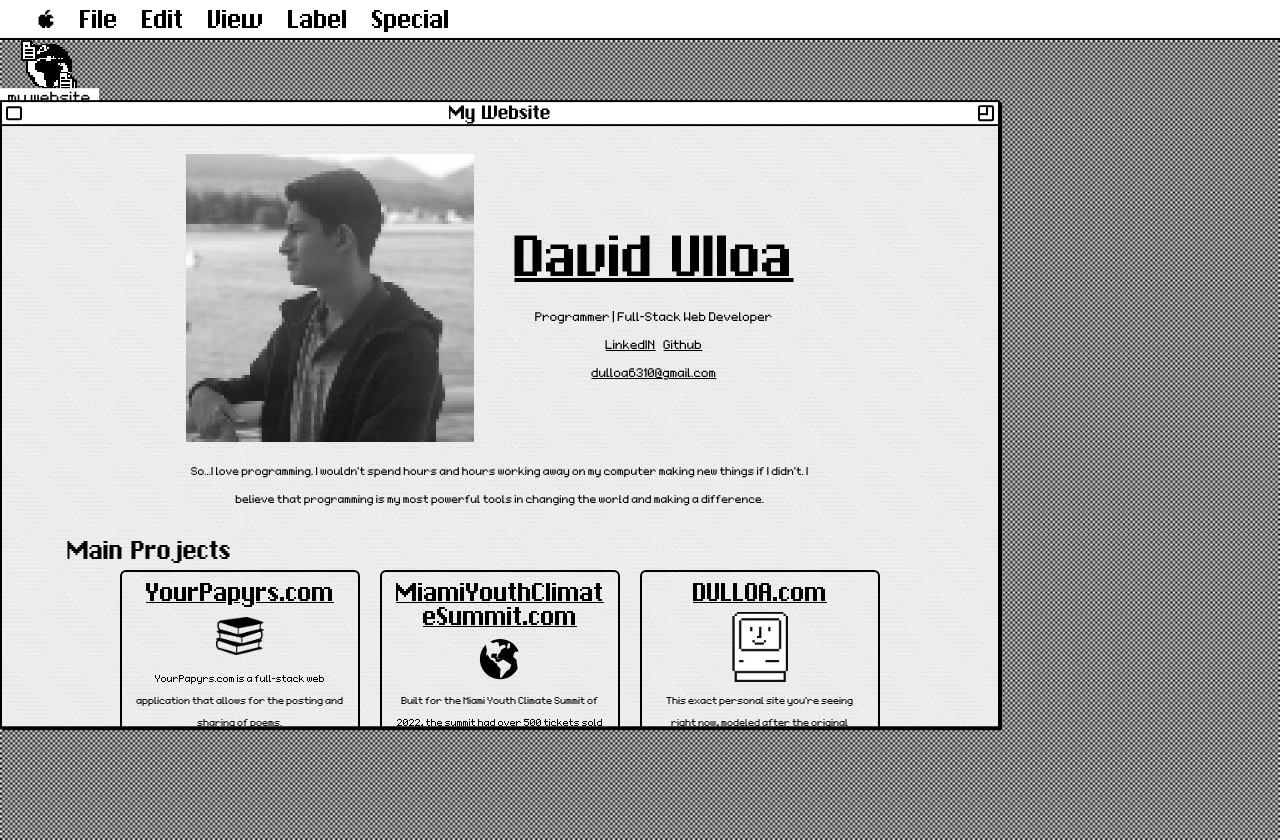
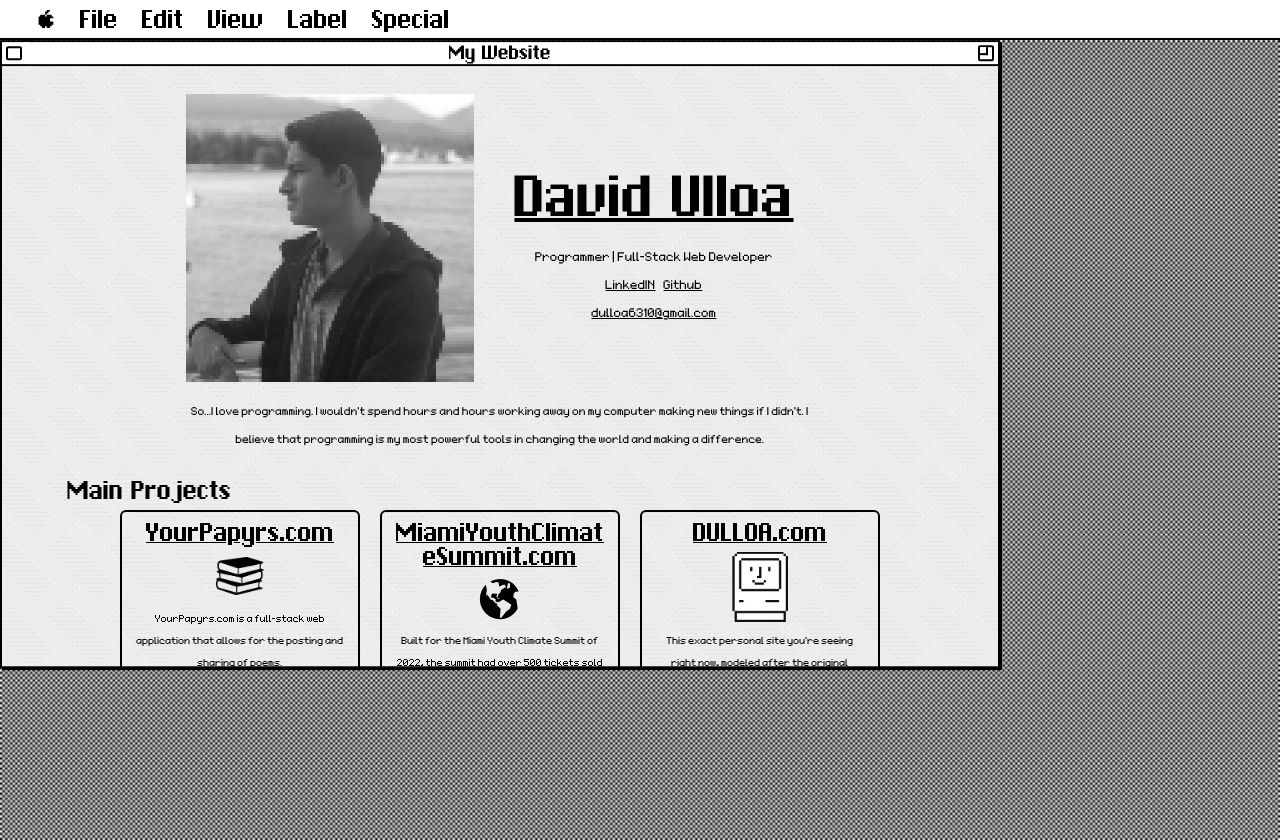
Before and after one commit to DavidUlloa6310/personal-site-mac, a Next.js app: page /desktop in a window 1280 px wide. Built offline with nearby package versions, Linux system fonts and the light colour scheme.

Commit message:
Adjusted Web Browser Sizes for Mobile

```diff
--- a/components/Window/WebBrowser/WebBrowser.jsx
+++ b/components/Window/WebBrowser/WebBrowser.jsx
@@ -16,7 +16,7 @@ function WebBrowser(props) {
       id={props.id}
       onClose={props.onClose}
     >
-      <div className="scrollbar relative flex h-[600px] w-[350px] flex-col items-center overflow-x-hidden overflow-y-scroll bg-white bg-browser-bg bg-repeat-round p-7 sm:max-h-[800px] sm:w-[100%]">
+      <div className=" scrollbar relative flex h-full w-fit flex-col items-center overflow-x-hidden overflow-y-scroll bg-white bg-browser-bg bg-repeat-round p-7 pb-24 sm:h-[600px] sm:max-h-[800px] sm:w-[100%]">
         <div className="flex flex-col items-center justify-center space-x-5 sm:flex-row">
           <ProfilePic className="pointer-events-none select-none"></ProfilePic>
           <div className="flex flex-col items-center justify-center font-monaco text-xl">
--- a/components/Window/Window.jsx
+++ b/components/Window/Window.jsx
@@ -76,13 +76,14 @@ function Window(props) {
 
   useOutsideAlerter(windowRef, setInactive);
 
-  return (
-    <Draggable bounds="parent" onDrag={setActive}>
+  const windowContent = (
     <div
       onClick={setActive}
       onMouseDown={setActive}
       ref={windowRef}
-        className={` ${props.hiddenClassName} w-fit border-2 border-black shadow-mac`}
+      className={` ${props.hiddenClassName} ${
+        window.innerWidth < 768 ? "h-full w-full" : "w-fit"
+      } border-2 border-black shadow-mac`}
       id={props.id}
     >
       {!isHidden && (
@@ -96,6 +97,15 @@ function Window(props) {
         </>
       )}
     </div>
+  );
+
+  if (window.innerWidth < 1000) {
+    return windowContent;
+  }
+
+  return (
+    <Draggable bounds="parent" onDrag={setActive}>
+      {windowContent}
     </Draggable>
   );
 }
--- a/components/icons/Draggable/DraggableIcon.jsx
+++ b/components/icons/Draggable/DraggableIcon.jsx
@@ -37,7 +37,7 @@ function DraggableIcon(props) {
       id={props.id}
       className={`${
         isActive || (activeItem == props.id && " z-50 ")
-      } w-fit min-w-[100px]`}
+      } absolute w-fit min-w-[100px]`}
       onMouseDown={() => {
         setActive();
       }}
--- a/components/icons/Draggable/IconList.jsx
+++ b/components/icons/Draggable/IconList.jsx
@@ -7,7 +7,7 @@ function IconList(props) {
   return (
     <>
       {icons.map((el, index) => {
-        return <div key={index}>{el}</div>;
+        return el;
       })}
     </>
   );
--- a/pages/index.js
+++ b/pages/index.js
@@ -43,7 +43,7 @@ export default function Home() {
   }
 
   return (
-    <main className="cotainer flex h-screen w-screen cursor-default flex-col items-center justify-center overflow-hidden">
+    <main className="cotainer flex h-screen w-screen cursor-default flex-col items-center justify-center">
       <h1 className=" m-9 text-center font-chicago text-4xl leading-[1.5em] sm:text-6xl">
         Macintosh, 1984
       </h1>
```
Lines whose indentation alone changed are shown as unchanged.
